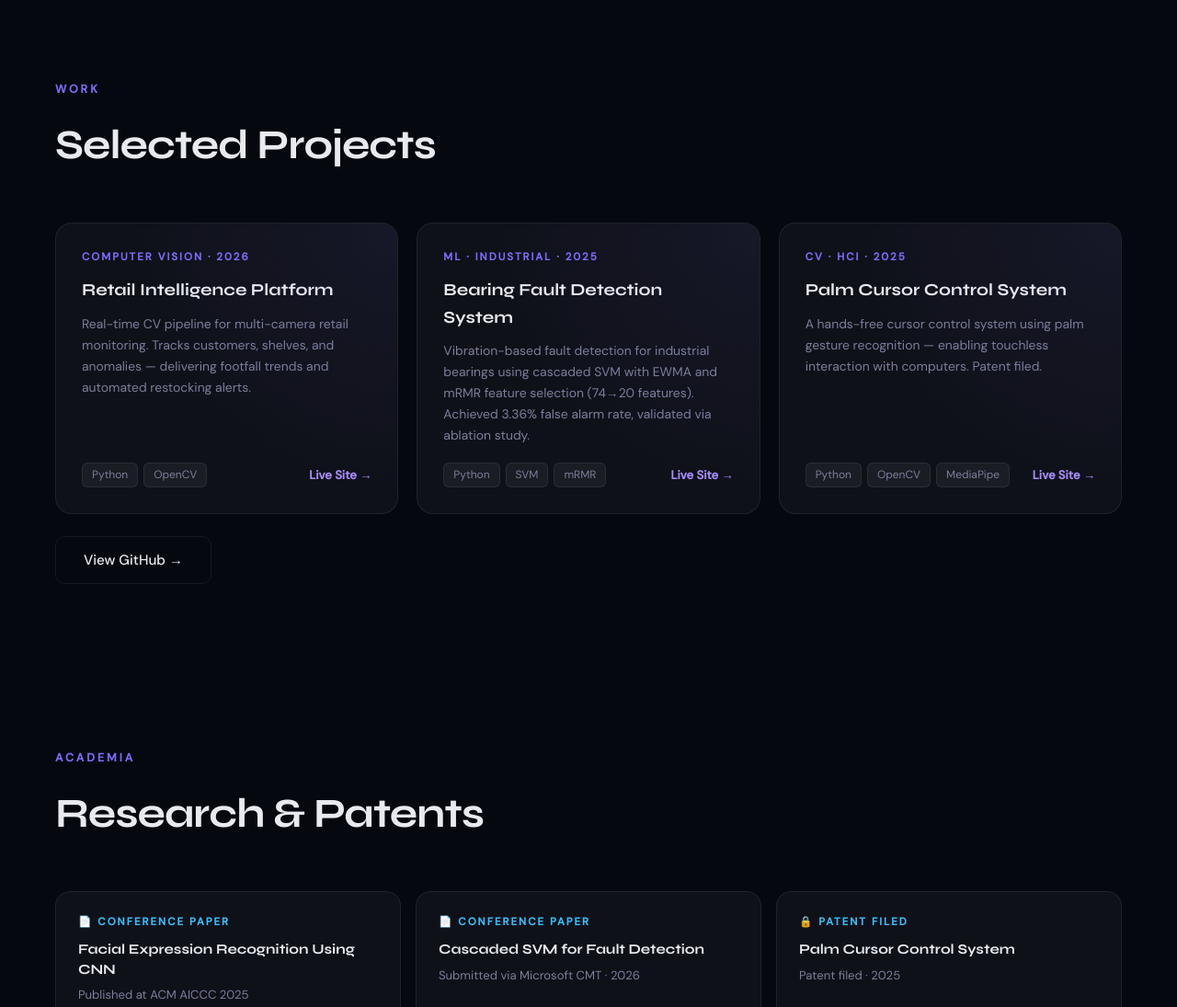
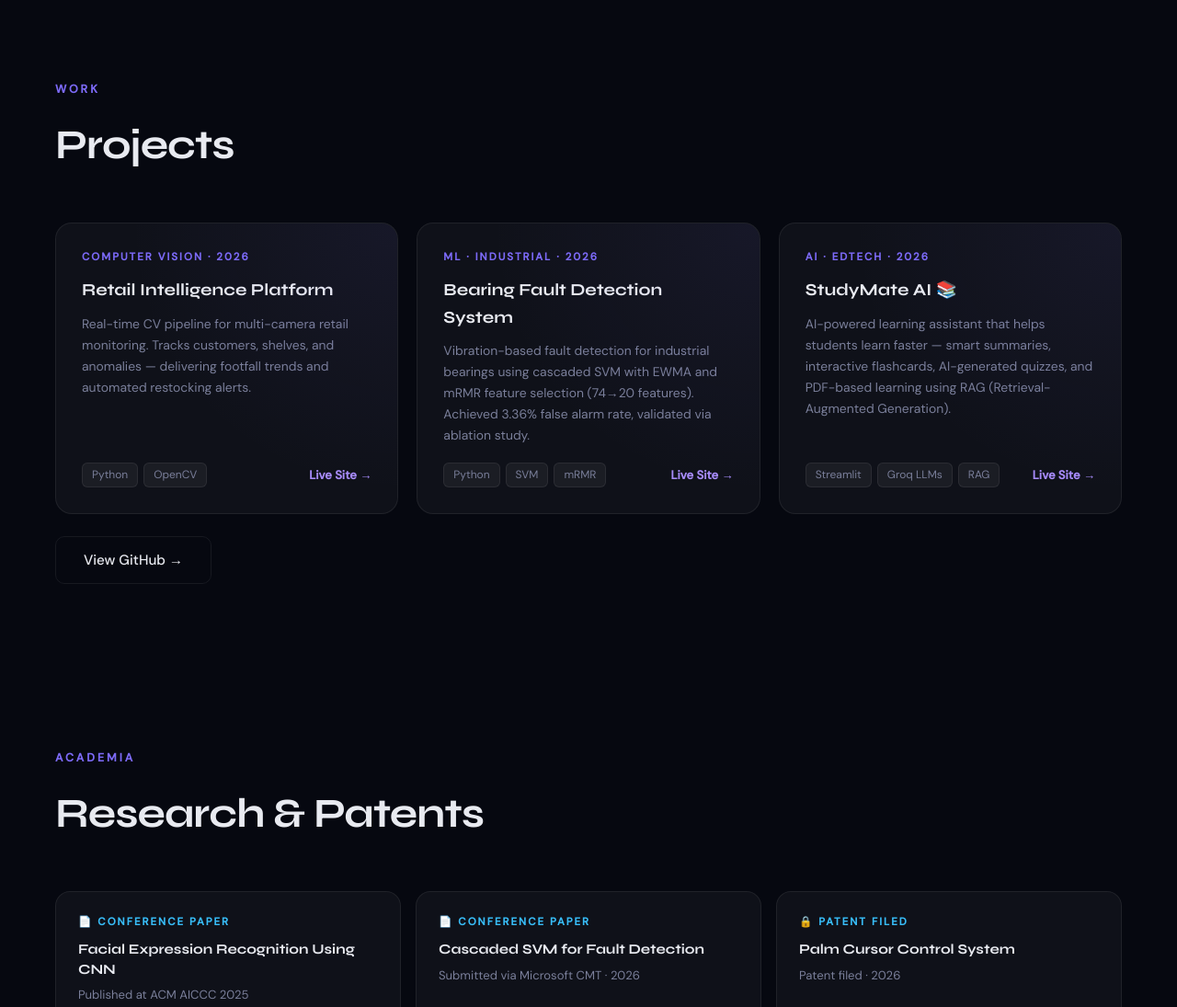
Before and after one commit to sandhyasharma24/sandhyasharma24.github.io, a plain HTML site: page index.html in a window 1280 px wide. Shown: the part 2680-3775 px from the top of the page at 92% size. Drawn offline with Linux system fonts and the light colour scheme.

Commit message:
Update project details and years in index.html

```diff
--- a/index.html
+++ b/index.html
@@ -916,7 +916,7 @@
 <!-- PROJECTS -->
 <section id="projects">
   <p class="section-label">Work</p>
-  <h2 class="section-title">Selected Projects</h2>
+  <h2 class="section-title">Projects</h2>
   <div class="projects-grid">
 
     <div class="project-card fade-up">
@@ -933,7 +933,7 @@
     </div>
 
     <div class="project-card fade-up">
-      <div class="project-tag">ML · Industrial · 2025</div>
+      <div class="project-tag">ML · Industrial · 2026</div>
       <div class="project-title">Bearing Fault Detection System</div>
       <p class="project-desc">Vibration-based fault detection for industrial bearings using cascaded SVM with EWMA and mRMR feature selection (74→20 features). Achieved 3.36% false alarm rate, validated via ablation study.</p>
       <div class="project-footer">
@@ -947,16 +947,16 @@
     </div>
 
     <div class="project-card fade-up">
-      <div class="project-tag">CV · HCI · 2025</div>
-      <div class="project-title">Palm Cursor Control System</div>
-      <p class="project-desc">A hands-free cursor control system using palm gesture recognition — enabling touchless interaction with computers. Patent filed.</p>
+      <div class="project-tag">AI · EdTech · 2026</div>
+      <div class="project-title">StudyMate AI 📚</div>
+      <p class="project-desc">AI-powered learning assistant that helps students learn faster — smart summaries, interactive flashcards, AI-generated quizzes, and PDF-based learning using RAG (Retrieval-Augmented Generation).</p>
       <div class="project-footer">
         <div class="project-techs">
-          <span class="tech-tag">Python</span>
-          <span class="tech-tag">OpenCV</span>
-          <span class="tech-tag">MediaPipe</span>
+          <span class="tech-tag">Streamlit</span>
+          <span class="tech-tag">Groq LLMs</span>
+          <span class="tech-tag">RAG</span>
         </div>
-        <a href="#" class="project-link">Live Site →</a>
+        <a href="https://huggingface.co/spaces/sandhyasharma24/studymate.ai" target="_blank" class="project-link">Live Site →</a>
       </div>
     </div>
 
@@ -984,7 +984,7 @@
     <div class="research-card fade-up">
       <div class="research-type">🔒 Patent Filed</div>
       <h3>Palm Cursor Control System</h3>
-      <p>Patent filed · 2025</p>
+      <p>Patent filed · 2026</p>
     </div>
   </div>
 
```
